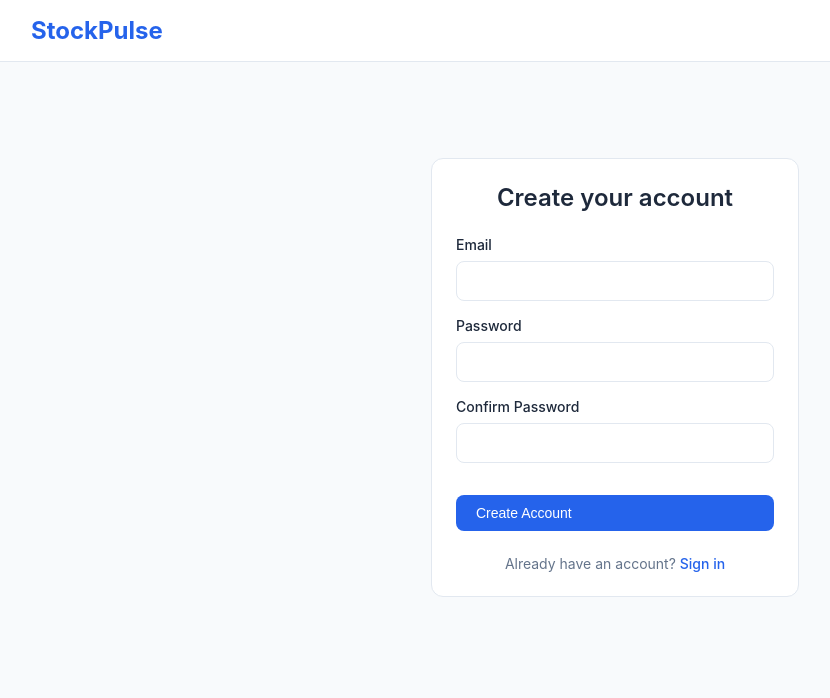
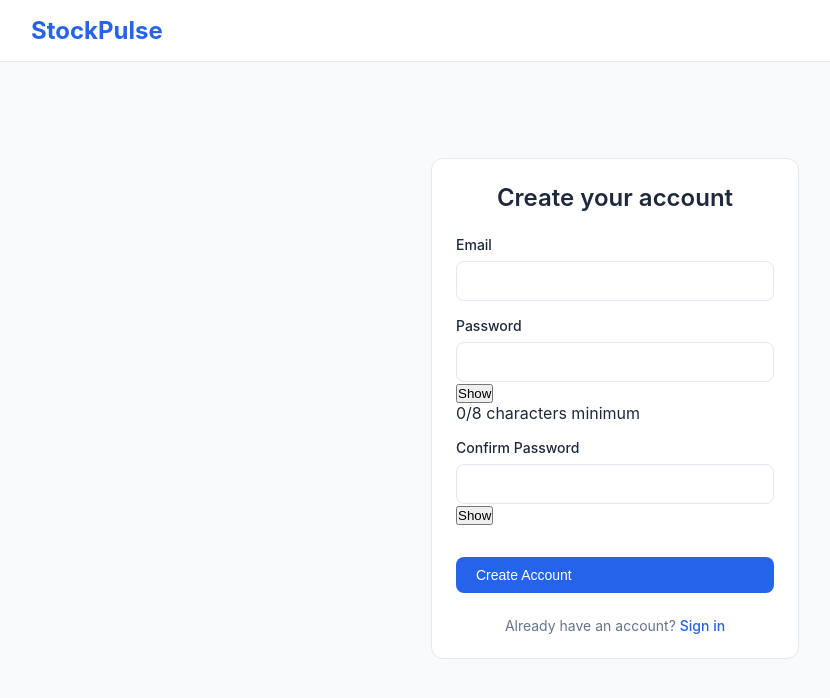
Before and after one commit to starstruckaia-dotcom/My-Projects, a Next.js app: page /signup in a window 1280 px wide. Shown: the top 698 px of the page, without its empty margins (25-855 px from the left). Built offline with nearby package versions, Linux system fonts and the light colour scheme; no server answers.

Commit message:
Update page.js

```diff
--- a/app/signup/page.js
+++ b/app/signup/page.js
@@ -9,9 +9,12 @@ export default function SignupPage() {
   const [email, setEmail] = useState('')
   const [password, setPassword] = useState('')
   const [confirmPassword, setConfirmPassword] = useState('')
+  const [showPassword, setShowPassword] = useState(false)
+  const [showConfirmPassword, setShowConfirmPassword] = useState(false)
   const [error, setError] = useState(null)
   const [loading, setLoading] = useState(false)
   const [success, setSuccess] = useState(false)
+
   const { user, organization, loading: authLoading, signUp } = useAuth()
   const router = useRouter()
 
@@ -29,13 +32,13 @@ export default function SignupPage() {
     e.preventDefault()
     setError(null)
 
-    if (password !== confirmPassword) {
-      setError('Passwords do not match')
+    if (password.length < 8) {
+      setError('Password must be at least 8 characters')
       return
     }
 
-    if (password.length < 6) {
-      setError('Password must be at least 6 characters')
+    if (password !== confirmPassword) {
+      setError('Passwords do not match')
       return
     }
 
@@ -71,7 +74,7 @@ export default function SignupPage() {
               Check your email
             </h1>
             <p style={{ color: '#64748b', marginBottom: '1.5rem' }}>
-              We've sent a confirmation link to <strong>{email}</strong>.
+              We’ve sent a confirmation link to <strong>{email}</strong>.
               Please click the link to verify your account.
             </p>
             <Link href="/login" className="btn btn-primary">
@@ -87,19 +90,28 @@ export default function SignupPage() {
     <main className="main">
       <div className="container" style={{ maxWidth: '400px', marginTop: '4rem' }}>
         <div className="card">
-          <h1 style={{ fontSize: '1.5rem', fontWeight: '600', marginBottom: '1.5rem', textAlign: 'center' }}>
+          <h1
+            style={{
+              fontSize: '1.5rem',
+              fontWeight: '600',
+              marginBottom: '1.5rem',
+              textAlign: 'center'
+            }}
+          >
             Create your account
           </h1>
 
           {error && (
-            <div style={{
+            <div
+              style={{
                 background: '#fee2e2',
                 color: '#dc2626',
                 padding: '0.75rem',
                 borderRadius: '8px',
                 marginBottom: '1rem',
                 fontSize: '0.875rem'
-            }}>
+              }}
+            >
               {error}
             </div>
           )}
@@ -118,25 +130,55 @@ export default function SignupPage() {
 
             <div className="form-group">
               <label className="form-label">Password</label>
+              <div className="relative">
                 <input
-                type="password"
-                className="form-input"
+                  type={showPassword ? 'text' : 'password'}
+                  className="form-input pr-10"
                   value={password}
                   onChange={(e) => setPassword(e.target.value)}
                   required
-                minLength={6}
                 />
+                <button
+                  type="button"
+                  onClick={() => setShowPassword(!showPassword)}
+                  className="absolute right-3 top-1/2 -translate-y-1/2 text-sm text-gray-500"
+                >
+                  {showPassword ? 'Hide' : 'Show'}
+                </button>
+              </div>
+              <p
+                className={`text-sm mt-1 ${
+                  password.length >= 8 ? 'text-green-600' : 'text-gray-500'
+                }`}
+              >
+                {password.length}/8 characters minimum
+              </p>
             </div>
 
             <div className="form-group">
               <label className="form-label">Confirm Password</label>
+              <div className="relative">
                 <input
-                type="password"
-                className="form-input"
+                  type={showConfirmPassword ? 'text' : 'password'}
+                  className="form-input pr-10"
                   value={confirmPassword}
                   onChange={(e) => setConfirmPassword(e.target.value)}
                   required
                 />
+                <button
+                  type="button"
+                  onClick={() => setShowConfirmPassword(!showConfirmPassword)}
+                  className="absolute right-3 top-1/2 -translate-y-1/2 text-sm text-gray-500"
+                >
+                  {showConfirmPassword ? 'Hide' : 'Show'}
+                </button>
+              </div>
+
+              {confirmPassword.length > 0 && password !== confirmPassword && (
+                <p className="text-sm text-red-500 mt-1">
+                  Passwords do not match
+                </p>
+              )}
             </div>
 
             <button
@@ -149,7 +191,14 @@ export default function SignupPage() {
             </button>
           </form>
 
-          <p style={{ textAlign: 'center', marginTop: '1.5rem', color: '#64748b', fontSize: '0.875rem' }}>
+          <p
+            style={{
+              textAlign: 'center',
+              marginTop: '1.5rem',
+              color: '#64748b',
+              fontSize: '0.875rem'
+            }}
+          >
             Already have an account?{' '}
             <Link href="/login" style={{ color: '#2563eb', fontWeight: '500' }}>
               Sign in
```
Lines whose indentation alone changed are shown as unchanged.
